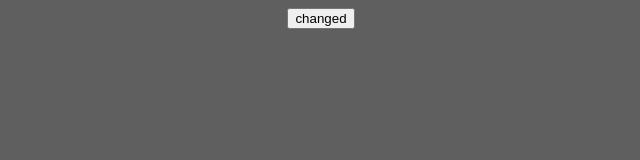
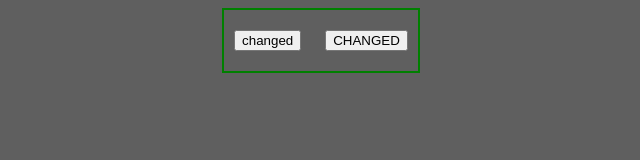
Before and after one commit to hoangtuan0201/jsLearn, a plain HTML site: page 09-dom/09DOM.html in a window 1280 px wide. Shown: the whole page, without its empty margins (319-959 px from the left). Drawn offline with Linux system fonts and the light colour scheme.

Commit message:
DOM 10% learning progress

```diff
--- a/09-dom/09DOM.html
+++ b/09-dom/09DOM.html
@@ -10,10 +10,20 @@
             justify-content: center;
             align-items: center;
 		}
+		.container1 {
+			border: 2px solid;
+			color: green;
+		}
+		button {
+			margin: 20px 10px 20px 10px;
+		}
 	</style>
 </head>
 <body>
-	<button> con cac </button>
+	<div class="container1">
+		<button> con cac </button>
+		<button class="second-button">second button</button>
+	</div>
 
 	<script>
 
@@ -22,7 +32,7 @@
 		// document.body.innerHTML = '<button> con chim </button>';
 		console.log(document.querySelector('button').innerHTML);
         document.querySelector('button').innerHTML = 'changed'; // change value in button
-
+		document.querySelector('.second-button').innerHTML = 'CHANGED';
 
 
 	</script>
```
